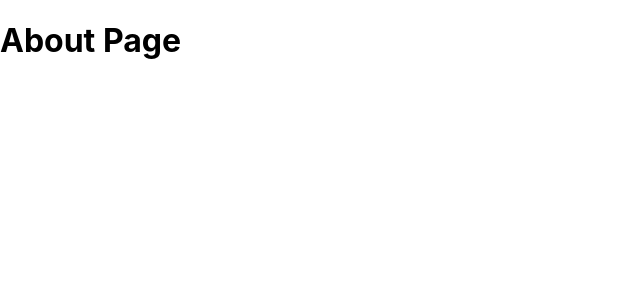
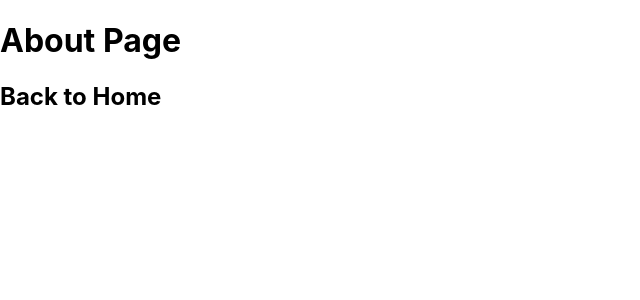
Before and after one commit to Henzolena/Group-Next-Js-Project, a Next.js app in the folder last-try/: page /about in a window 1280 px wide. Shown: the top 300 px of the page, without its empty margins (0-640 px from the left). Built offline with nearby package versions, Linux system fonts and the light colour scheme.

Commit message:
page-added-commit

```diff
--- a/last-try/pages/about.js
+++ b/last-try/pages/about.js
@@ -1,5 +1,12 @@
+import Link from "next/link";
+
 export default function About() {
     return (
+    <>
     <h1>About Page</h1>
+    <h2>
+        <Link href="/">Back to Home</Link>
+    </h2>
+    </>
     )
   }
--- a/last-try/pages/index.js
+++ b/last-try/pages/index.js
@@ -1,6 +1,7 @@
 import Head from 'next/head'
 import Image from 'next/image'
 import styles from '../styles/Home.module.css'
+import Link from 'next/link'
 
 export default function Home() {
   return (
@@ -13,7 +14,7 @@ export default function Home() {
 
       <main className={styles.main}>
         <h1 className={styles.title}>
-          Welcome to HENZOLINA <a href="https://nextjs.org">Next.js!</a>
+          Welcome to HENZOLINA <Link href="pages/about">Next.js!</Link>
         </h1>
 
         <p className={styles.description}>
```
